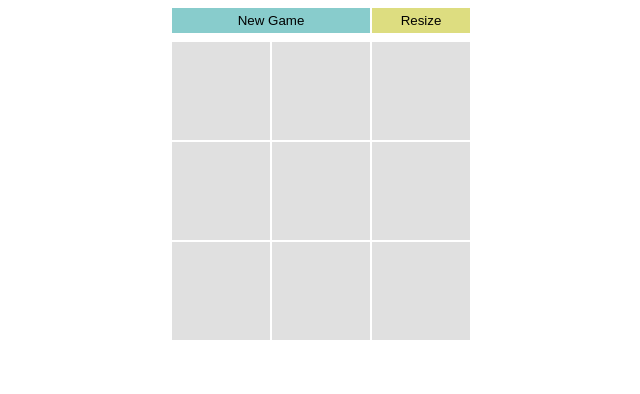
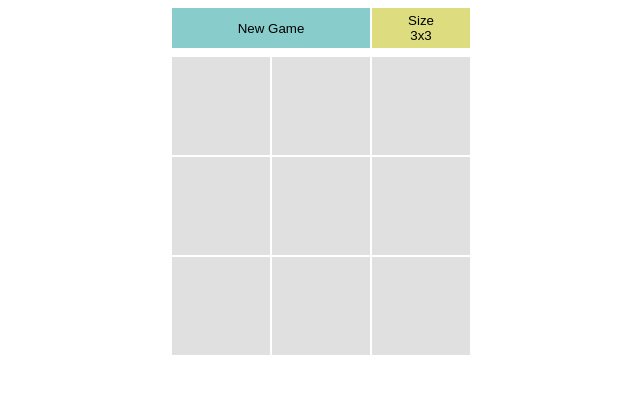
Before and after one commit to naya460/gawsel, a Next.js app in the folder Next.js/LightsOut/: page / in a window 1280 px wide. Shown: the top 394 px of the page, without its empty margins (320-960 px from the left). Built offline with nearby package versions, Linux system fonts and the light colour scheme.

Commit message:
<Next.js/LightsOut>リサイズボタンにサイズを表示

```diff
--- a/Next.js/LightsOut/pages/LightsOut.module.css
+++ b/Next.js/LightsOut/pages/LightsOut.module.css
@@ -42,7 +42,7 @@
 /* === LightsOutNewGameButton === */
 .LightsOutNewGameButton {
     width: 198px;
-    height: 25px;
+    height: 40px;
     border-width: 0px;
     margin-left: 2px;
     margin-bottom: 5px;
@@ -60,7 +60,7 @@
 /* === LightsOutResizeButton === */
 .LightsOutResizeButton {
     width: 98px;
-    height: 25px;
+    height: 40px;
     border-width: 0px;
     margin-left: 2px;
     margin-bottom: 5px;
--- a/Next.js/LightsOut/pages/index.tsx
+++ b/Next.js/LightsOut/pages/index.tsx
@@ -87,7 +87,7 @@ const ResizeButton = (props) => {
           className={styles.LightsOutResizeButton}
           onClick={() => handleResizeButtonClick()}
         >
-          Resize
+          Size<br />{props.length}x{props.length}
         </button>
         <div className={`
           ${styles.LightsOutResizePopup}
@@ -136,7 +136,7 @@ const LightsOutGame = () => {
       <div>
         <div className={styles.LightsOutMenuBar}>
           <button className={styles.LightsOutNewGameButton} onClick={() => randomize()}>New Game</button>
-          <ResizeButton onClick={(length) => handleResize(length)}/>
+          <ResizeButton onClick={(length) => handleResize(length)} length={length} />
         </div>
         <LightsOutBoard pushLight={(lights, pos) => pushLight(lights, pos)} lights={lights} setLights={setLights} length={length} />
       </div>
```
